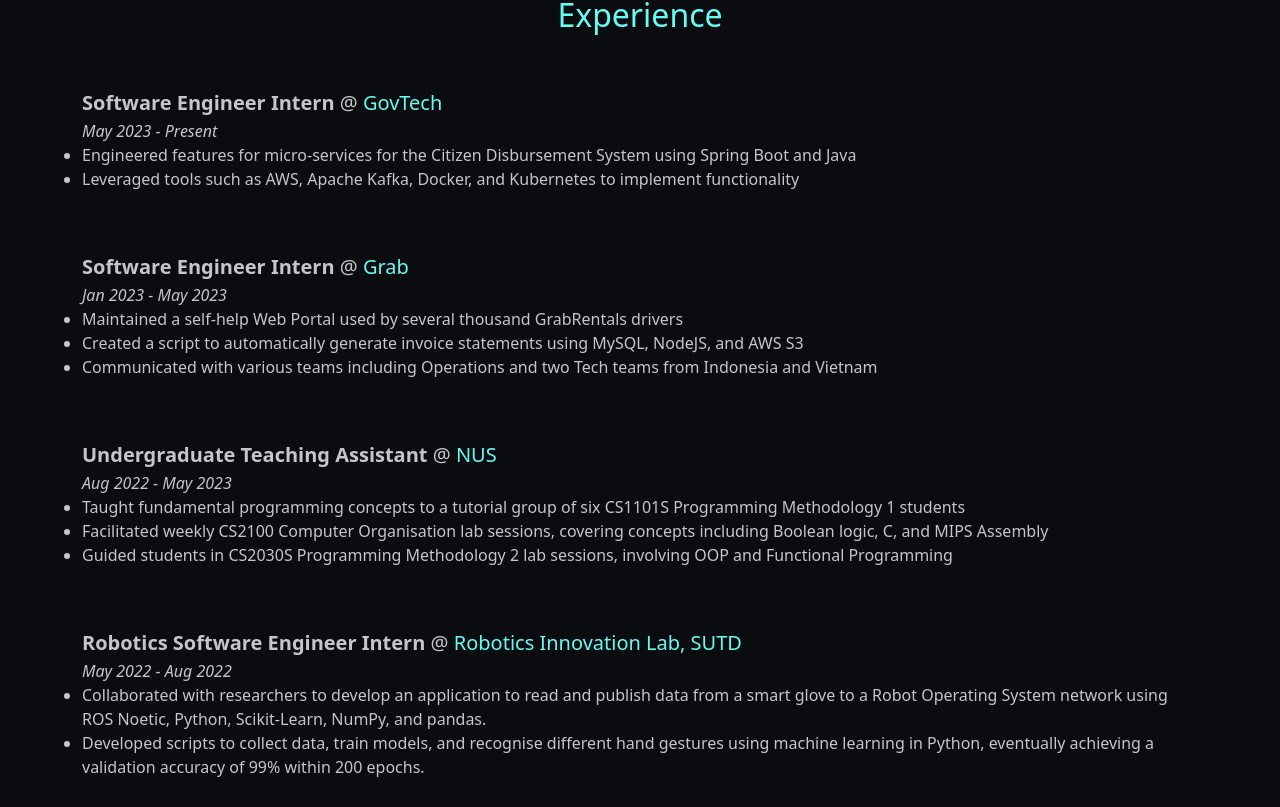
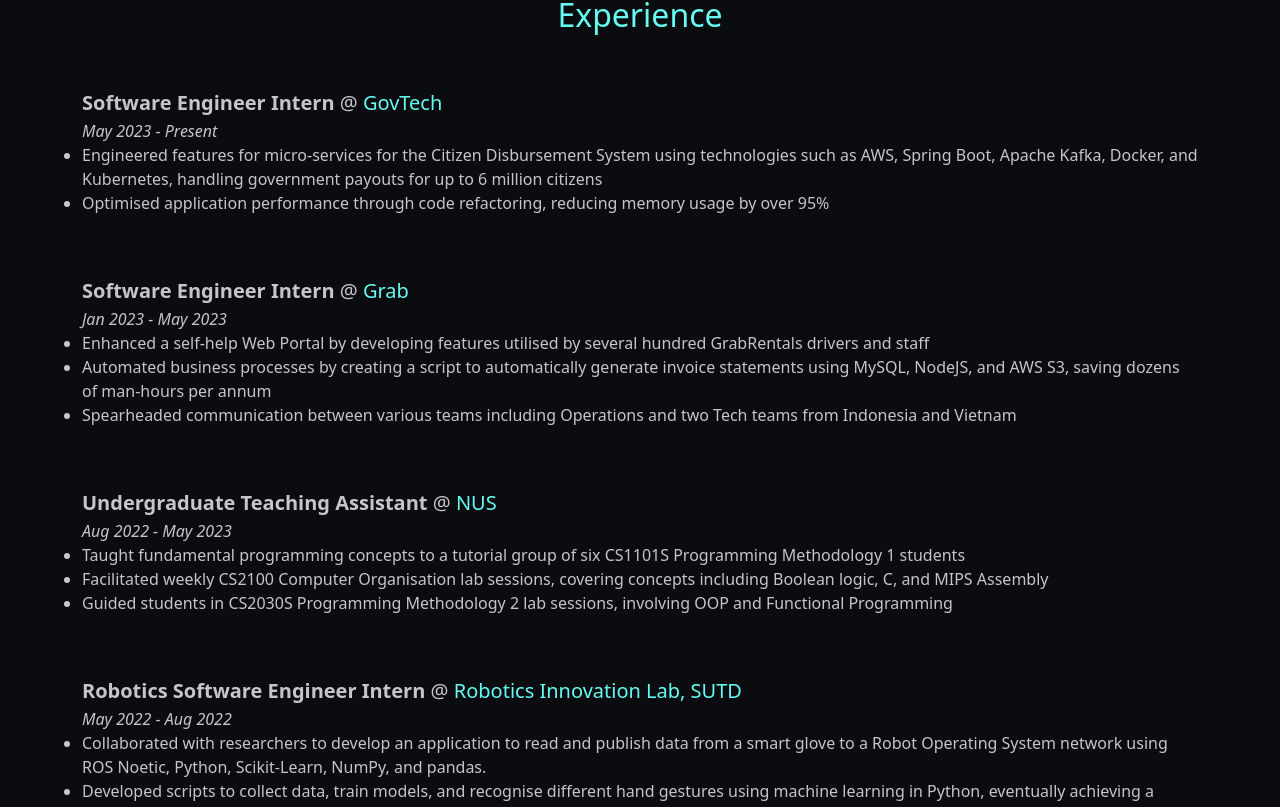
Before and after one commit to wrewsama/portfolio, a React (Create React App) app: page / in a window 1280 px wide. Shown: the part 645-1452 px from the top of the page. Built offline with nearby package versions, Linux system fonts and the light colour scheme.

Commit message:
update experience bullet points

```diff
--- a/src/components/experience.js
+++ b/src/components/experience.js
@@ -12,15 +12,15 @@
                 <ExperienceItem jobTitle="Software Engineer Intern"
                                 company="GovTech"
                                 date="May 2023 - Present"
-                                bulletPoints={["Engineered features for micro-services for the Citizen Disbursement System using Spring Boot and Java",
-                                               "Leveraged tools such as AWS, Apache Kafka, Docker, and Kubernetes to implement functionality"]}/>
+                                bulletPoints={["Engineered features for micro-services for the Citizen Disbursement System using technologies such as AWS, Spring Boot, Apache Kafka, Docker, and Kubernetes, handling government payouts for up to 6 million citizens",
+                                               "Optimised application performance through code refactoring, reducing memory usage by over 95%"]}/>
 
                 <ExperienceItem jobTitle="Software Engineer Intern"
                                 company="Grab"
                                 date="Jan 2023 - May 2023"
-                                bulletPoints={["Maintained a self-help Web Portal used by several thousand GrabRentals drivers",
-                                               "Created a script to automatically generate invoice statements using MySQL, NodeJS, and AWS S3",
-                                               "Communicated with various teams including Operations and two Tech teams from Indonesia and Vietnam"]}/>
+                                bulletPoints={["Enhanced a self-help Web Portal by developing features utilised by several hundred GrabRentals drivers and staff",
+                                               "Automated business processes by creating a script to automatically generate invoice statements using MySQL, NodeJS, and AWS S3, saving dozens of man-hours per annum",
+                                               "Spearheaded communication between various teams including Operations and two Tech teams from Indonesia and Vietnam"]}/>
 
                 <ExperienceItem jobTitle="Undergraduate Teaching Assistant"
                                 company="NUS"
```
